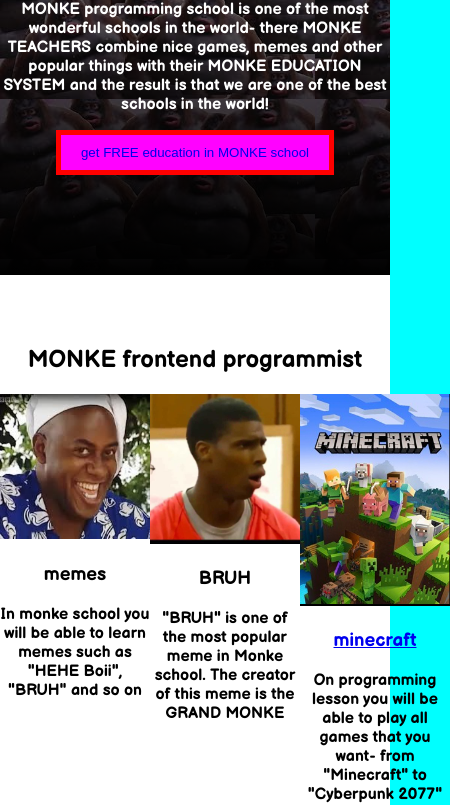
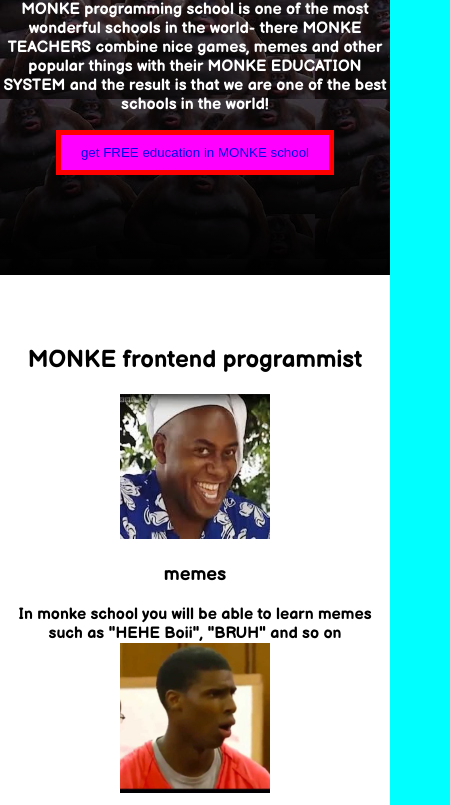
Before and after one commit to lososfish/monke, a plain HTML site: page index.html in a window 390 px wide. Shown: the part 297-1102 px from the top of the page, 450 px wide, since content can reach past the window. Drawn offline with Linux system fonts and the light colour scheme.

Commit message:
Add files via upload

```diff
--- a/style.css
+++ b/style.css
@@ -65,3 +65,15 @@
 main button a{
     text-decoration: none;
 }
+
+@media (max-width: 500px){
+    img{
+        max-width: 100%;
+    }
+    .skills{
+        flex-wrap: wrap;
+    }
+    .skills div{
+        width: 100%;
+    }
+}
```
